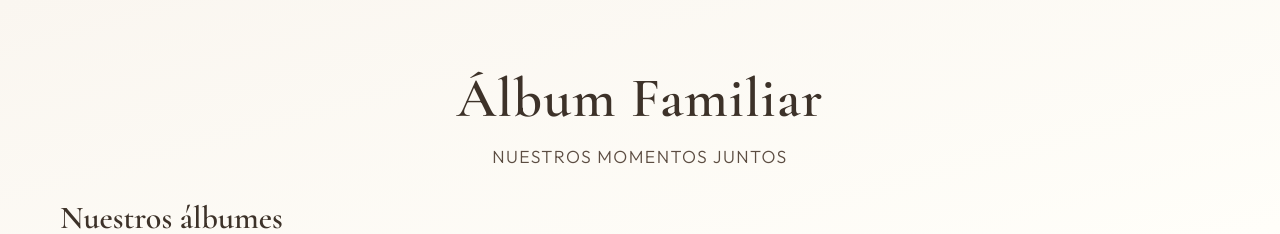
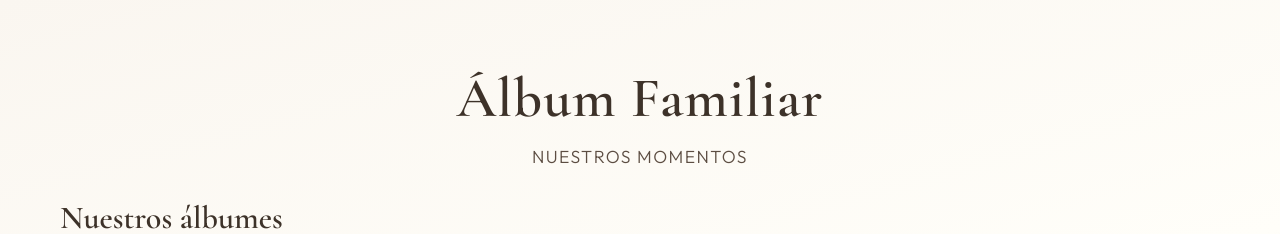
Before and after one commit to 23castillo23/albumFamiliar, a plain HTML site: page index.html in a window 1280 px wide. Shown: the top 234 px of the page. Drawn offline with nearby package versions, Linux system fonts and the light colour scheme; no server answers.

Commit message:
nuevos cambios

```diff
--- a/index.html
+++ b/index.html
@@ -19,7 +19,7 @@
 
   <header class="header">
     <h1 class="logo">Álbum Familiar</h1>
-    <p class="tagline">Nuestros momentos juntos</p>
+    <p class="tagline">Nuestros momentos</p>
   </header>
 
   <main class="main">
```
